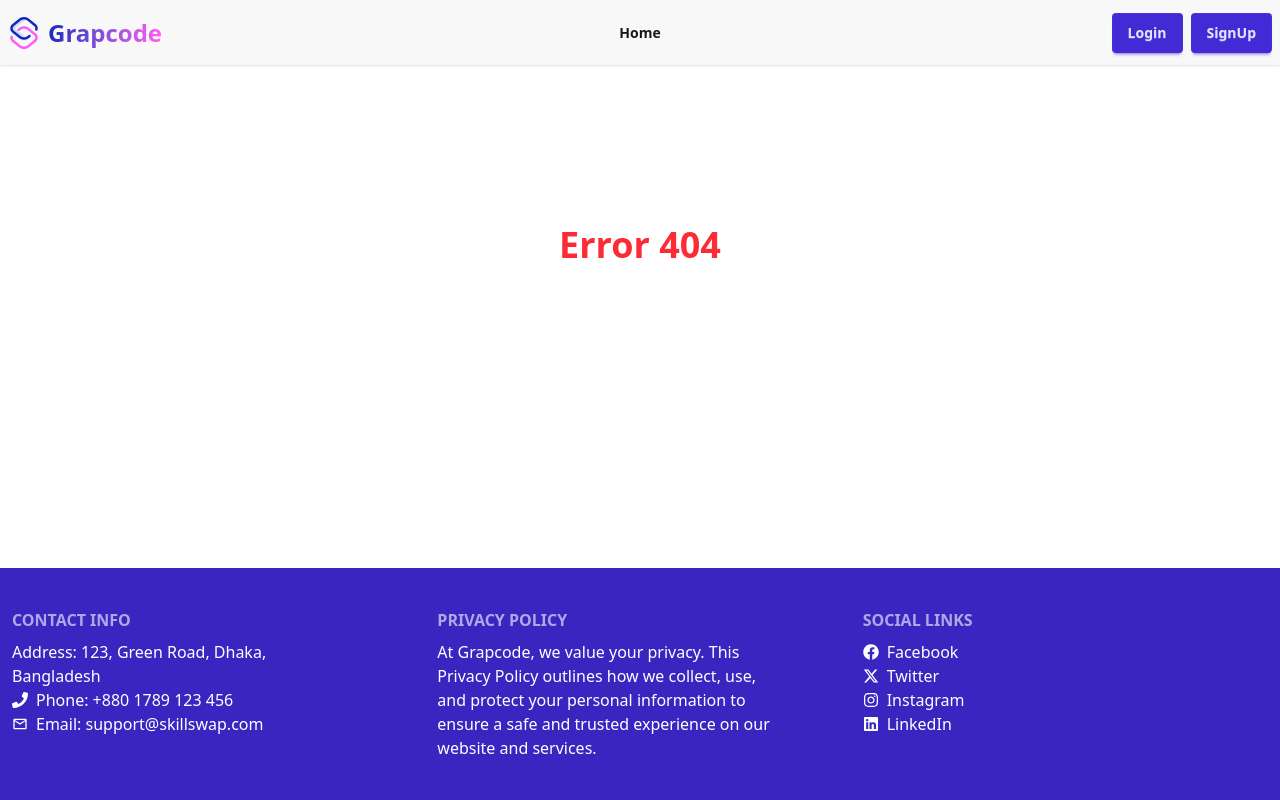
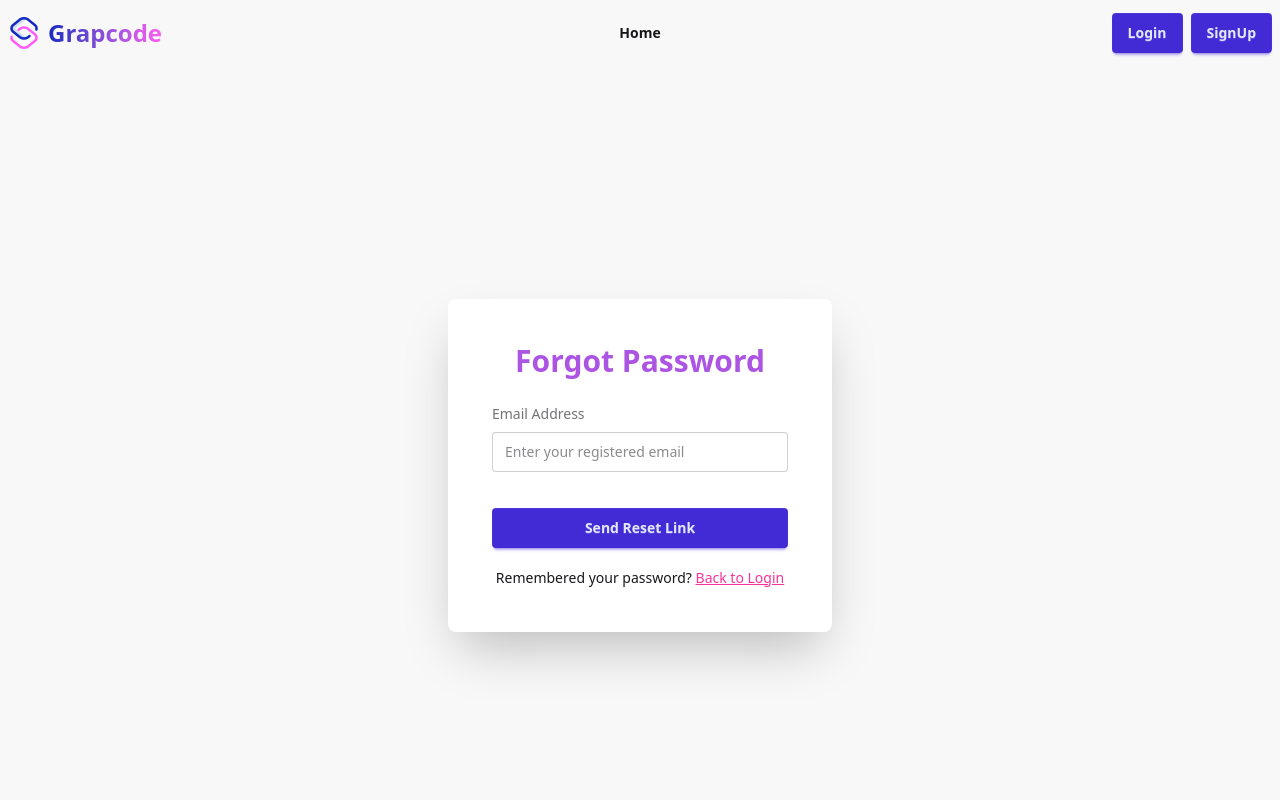
Before and after one commit to grapcode/grapcode, a React (Vite) app: page /forgot-password in a window 1280 px wide. Shown: the top 800 px of the page. Built offline with nearby package versions, Linux system fonts and the light colour scheme; no server answers.

Commit message:
all done

```diff
--- /dev/null
+++ b/src/pages/ForgotPassword.jsx
@@ -0,0 +1,76 @@
+import React, { useContext, useEffect, useState } from 'react';
+import { AuthContext } from '../context/AuthContext';
+import { toast } from 'react-toastify';
+import { Link, useLocation } from 'react-router';
+
+const ForgotPassword = () => {
+  const { sendPasswordResetEmailFunc, setLoading } = useContext(AuthContext);
+  const location = useLocation();
+  const [email, setEmail] = useState('');
+
+  // 🔰 Signin থেকে email সেট করা
+  useEffect(() => {
+    if (location.state?.email) {
+      setEmail(location.state.email);
+    }
+  }, [location.state]);
+
+  // 🔰 handle reset password
+  const handleResetPassword = () => {
+    if (!email) {
+      toast.error('Please enter your email address');
+      return;
+    }
+
+    sendPasswordResetEmailFunc(email)
+      .then(() => {
+        setLoading(false);
+        toast.success('Password reset link sent! Check your email. 📧');
+        setEmail('');
+      })
+      .catch((error) => {
+        setLoading(false);
+        toast.error(error.message);
+      });
+  };
+
+  return (
+    <div className="hero bg-base-200 min-h-screen">
+      <div className="card bg-base-100 w-full max-w-sm shrink-0 shadow-2xl p-5">
+        <h1 className="text-3xl text-center pt-6 font-bold text-[#ac55e2]">
+          Forgot Password
+        </h1>
+
+        <div className="card-body">
+          <label className="label">Email Address</label>
+          <input
+            type="email"
+            className="input input-bordered mb-3"
+            placeholder="Enter your registered email"
+            value={email}
+            onChange={(e) => setEmail(e.target.value)}
+          />
+
+          <button
+            onClick={handleResetPassword}
+            className="btn btn-primary border-0 mt-4 hover:bg-[#ac55e2] w-full"
+          >
+            Send Reset Link
+          </button>
+
+          <p className="text-sm mt-3 text-center">
+            Remembered your password?{' '}
+            <Link
+              to="/signin"
+              className="text-pink-500 hover:text-indigo-500 underline font-medium"
+            >
+              Back to Login
+            </Link>
+          </p>
+        </div>
+      </div>
+    </div>
+  );
+};
+
+export default ForgotPassword;
--- a/src/pages/Signin.jsx
+++ b/src/pages/Signin.jsx
@@ -11,7 +11,7 @@ const Signin = () => {
   const {
     signInWithEmailAndPasswordFunc,
     signInWithGoogleFunc,
-    sendPasswordResetEmailFunc,
+
     user,
     setUser,
     setLoading,
@@ -23,17 +23,17 @@ const Signin = () => {
   const from = location.state || '/';
   console.log(from);
 
-  // ♻️ user signin thakle -- signin dekhabe na
-  if (user) {
-    navigate('/');
-  }
-
   // 🎯  Forgot password
   //   const [email, setEmail] = useState(null);
   const emailRef = useRef(null);
 
   // ⚡ show password
   const [show, setShow] = useState(false);
+
+  // ♻️ user signin thakle -- signin dekhabe na
+  if (user) {
+    navigate('/');
+  }
 
   // ⚡ handle signin/login btn
   const handleSignin = (e) => {
@@ -66,18 +66,22 @@ const Signin = () => {
 
   // 🎯 handle Forgot password
   const handleForgotPassword = () => {
-    // console.log(emailRef.current.value);
-    const email = emailRef.current.value;
-    // sendPasswordResetEmail(auth, email)
-    sendPasswordResetEmailFunc(email)
-      .then(() => {
-        setLoading(false);
-        toast.success('Check your email to reset password');
-      })
-      .catch((e) => {
-        toast.error(e.message);
-      });
+    const email = emailRef.current?.value;
+    navigate('/forgot-password', { state: { email } });
   };
+  // const handleForgotPassword = () => {
+  //   // console.log(emailRef.current.value);
+  //   const email = emailRef.current.value;
+  //   // sendPasswordResetEmail(auth, email)
+  //   sendPasswordResetEmailFunc(email)
+  //     .then(() => {
+  //       setLoading(false);
+  //       toast.success('Check your email to reset password');
+  //     })
+  //     .catch((e) => {
+  //       toast.error(e.message);
+  //     });
+  // };
 
   //   💥 google signin
 
@@ -137,9 +141,13 @@ const Signin = () => {
             </div>
             {/* 🎯 Forgot password */}
             <div>
-              <a onClick={handleForgotPassword} className="link link-hover">
+              <span
+                to="/forgot-password"
+                onClick={handleForgotPassword}
+                className="link link-hover"
+              >
                 Forgot password?
-              </a>
+              </span>
             </div>
             {/* login btn */}
             <button className="btn btn-primary border-0 hover:bg-[#ac55e2] mt-4">
--- a/src/routes/router.jsx
+++ b/src/routes/router.jsx
@@ -9,6 +9,7 @@ import Home from '../pages/Home';
 import Signup from '../pages/Signup';
 import Signin from '../pages/Signin';
 import PrivateRoute from '../privateRoute/PrivateRoute';
+import ForgotPassword from '../pages/ForgotPassword';
 
 export const router = createBrowserRouter([
   {
@@ -47,6 +48,10 @@ export const router = createBrowserRouter([
         element: <Signin />,
       },
       {
+        path: '/forgot-password',
+        element: <ForgotPassword />,
+      },
+      {
         path: '/*',
         element: (
           <h2 className="text-4xl font-bold text-red-500 text-center mt-40">
```
